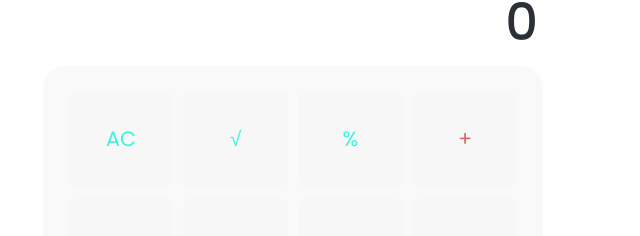
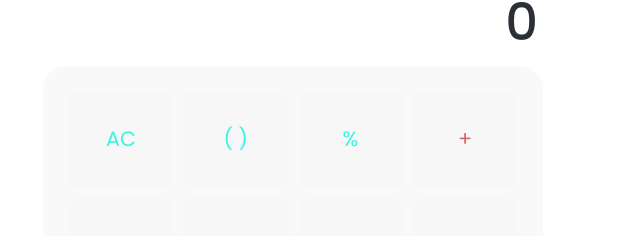
Before and after one commit to developer-luizcarlos/nextjs-calculator-theme-switch, a Next.js app: page / in a window 1280 px wide. Shown: the part 157-393 px from the top of the page, without its empty margins (347-987 px from the left). Built offline with nearby package versions, Linux system fonts and the light colour scheme.

Commit message:
refact: change the square root button by the parentheses button

```diff
--- a/src/components/Calculator/Calculator.tsx
+++ b/src/components/Calculator/Calculator.tsx
@@ -41,7 +41,7 @@ const Calculator: React.FC = () => {
           role="action"
           handleClick={() => clearScreenCalc()}
         />
-        <Button label="&#8730;" role="action" handleClick={() => {}} />
+        <Button label="( )" role="action" handleClick={() => {}} />
         <Button
           label="%"
           role="action"
```
